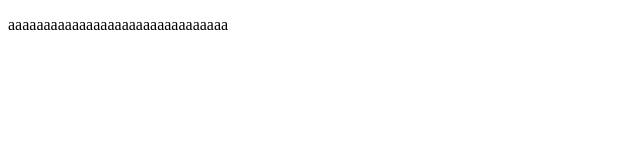
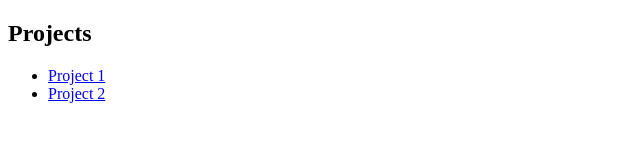
Before and after one commit to LeahJG/LeahJG.github.io, a plain HTML site: page index.html in a window 1280 px wide. Shown: the whole page, without its empty margins (0-640 px from the left). Drawn offline with Linux system fonts and the light colour scheme.

Commit message:
nav tools

```diff
--- a/index.html
+++ b/index.html
@@ -10,7 +10,11 @@
 
 <body>
 
-<p>aaaaaaaaaaaaaaaaaaaaaaaaaaaaaaa</p>
+<h2>Projects</h2>
+  <ul>
+    <li><a href="project1.html">Project 1</a></li>
+    <li><a href="project2.html">Project 2</a></li>
+  </ul>
 
   <script src="https://replit.com/public/js/replit-badge.js" theme="blue" defer></script>
 </body>
```
Also changed, not shown: project1.html (added, +2 -0 lines), project2.html (added, +2 -0 lines).
